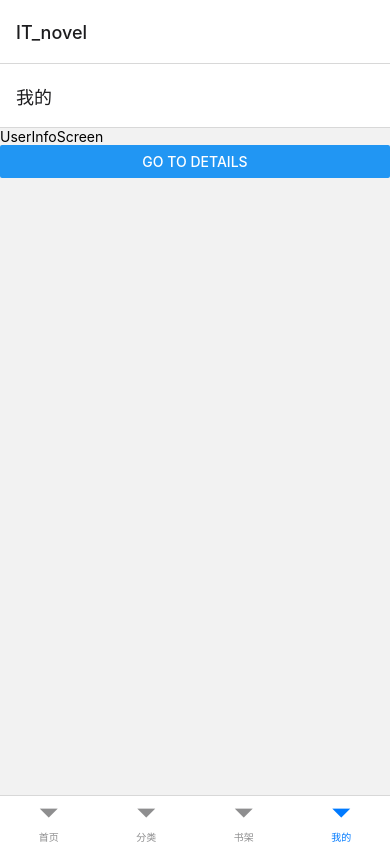
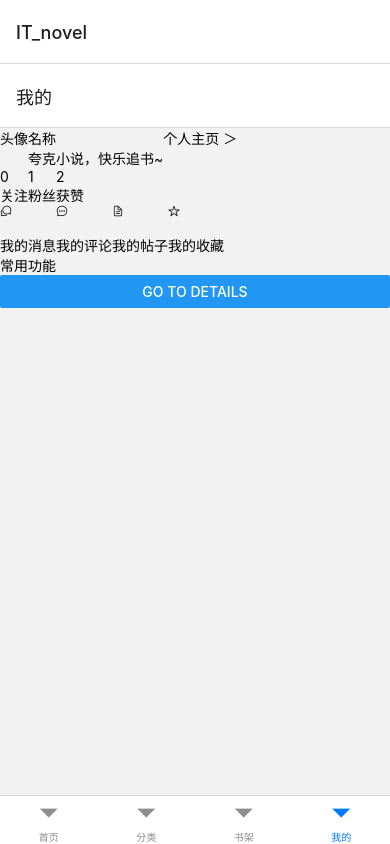
Before and after one commit to 24ITstudio/novel-frontend, a React Native app: screen /UserInfo in a window 390 px wide. Built offline with nearby package versions, Linux system fonts and the light colour scheme.

Commit message:
try_20240326

```diff
--- a/main/4_userInfo.js
+++ b/main/4_userInfo.js
@@ -1,15 +1,98 @@
+import { TransitionIOSSpec } from '@react-navigation/stack/lib/typescript/src/TransitionConfigs/TransitionSpecs';
 import React, { Component } from 'react';
-import { TouchableOpacity, View, Text, Button } from 'react-native';
+import { TouchableOpacity, View, Text, Button, StyleSheet, Image } from 'react-native';
+import { FlatList } from 'react-native-gesture-handler';
+import Ionicons from 'react-native-vector-icons/Ionicons'
+
+function InfoDisplay({ info }) {
+    return (
+        <View>
+            <Text>{info.num}</Text>
+            <Text>{info.title}</Text>
+        </View>
+    );
+};
+
+function MineButton({ person }) {
+    return (
+        <TouchableOpacity>
+            <Ionicons name={person.source} style={[styles.ioni]} />
+            <Text>{person.name}</Text>
+        </TouchableOpacity>
+
+    );
+};
 
 function UserInfoScreen({ navigation }) {
     return (
-        <View>
-            <Text>UserInfoScreen</Text>
-            <Button
-                title="Go to Details"
-                onPress={() => navigation.navigate('Details')}
-            />
+        <View style={[styles.total]}>
+            {/* <View style={[styles.top]}> */}
+            <TouchableOpacity style={[styles.top]}>
+                <View>
+                    <Text>头像</Text>
+                </View>
+                <View>
+                    <View>
+                        <Text>名称</Text>
+                    </View>
+                    <View>
+                        <Text>夸克小说，快乐追书~</Text>
+                    </View>
+                </View>
+                <View>
+                    <Text>个人主页 ＞</Text>
+                </View>
+            </TouchableOpacity>
+            {/* </View> */}
+
+            <View style={[styles.infoDisplays]}>
+                <InfoDisplay info={{ title: "关注", num: 0 }} />
+                <InfoDisplay info={{ title: "粉丝", num: 1 }} />
+                <InfoDisplay info={{ title: "获赞", num: 2 }} />
+            </View>
+
+            <View style={[styles.mineButtons]}>
+                <MineButton person={{ name: "我的消息", source: 'chatbubbles-outline' }} />
+                <MineButton person={{ name: "我的评论", source: "chatbubble-ellipses-outline" }} />
+                <MineButton person={{ name: "我的帖子", source: "document-text-outline" }} />
+                <MineButton person={{ name: "我的收藏", source: "star-outline" }} />
+            </View>
+
+            <View>
+                <View>
+                    <Text>常用功能</Text>
+                </View>
+                {/* <FlatList
+
+                /> */}
+            </View>
+            <View>
+                {/* <Text>UserInfoScreen</Text> */}
+                <Button
+                    title="Go to Details"
+                    onPress={() => navigation.navigate('Details')}
+                />
+            </View>
         </View>
-    )
-};
+    );
+}
 export default UserInfoScreen
+
+const styles = StyleSheet.create({
+    total: {
+
+    },
+    top: {
+        flexDirection: 'row',
+    },
+    infoDisplays: {
+        flexDirection: 'row',
+    },
+    mineButtons: {
+        flexDirection: 'row',
+    },
+    ioni: {
+        width: 30,
+        height: 30
+    }
+})
```
